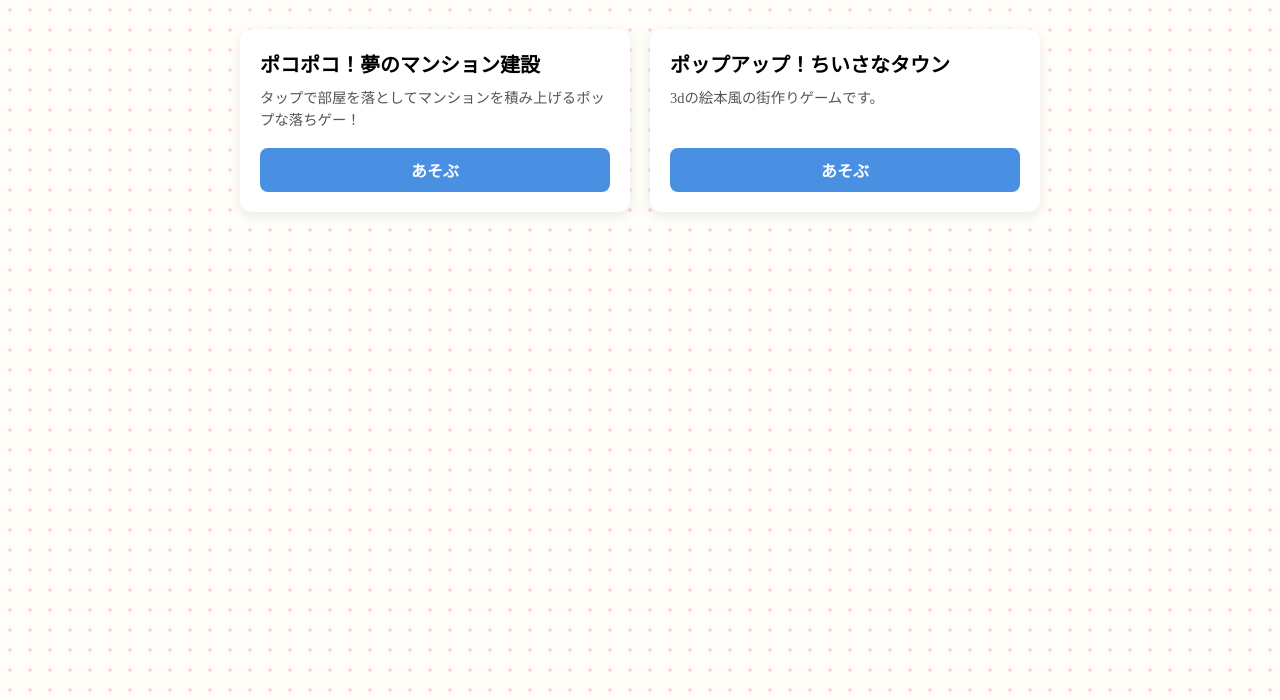
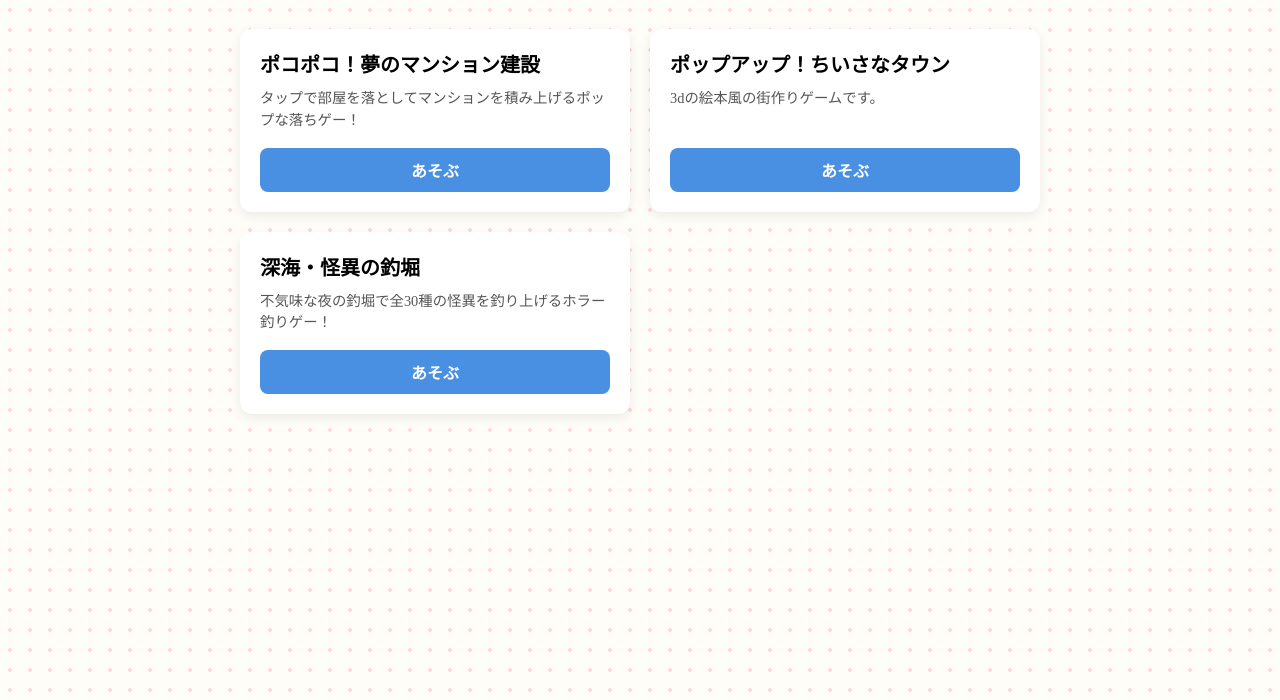
Before and after one commit to amatersu0234-hue/my-games, a plain HTML site: page index.html in a window 1280 px wide. Shown: the part 100-800 px from the top of the page. Drawn offline with Linux system fonts and the light colour scheme.

Commit message:
Update index.html

```diff
--- a/index.html
+++ b/index.html
@@ -91,6 +91,15 @@
         </div>
         <a href="./game2/" class="play-btn">あそぶ</a>
       </div>
+
+      <!-- ゲーム3 -->
+      <div class="game-card">
+        <div>
+          <h2>深海・怪異の釣堀</h2>
+          <p>不気味な夜の釣堀で全30種の怪異を釣り上げるホラー釣りゲー！</p>
+        </div>
+        <a href="./game3/" class="play-btn horror-btn">あそぶ</a>
+      </div>
     </div>
   </div>
 </body>
```
